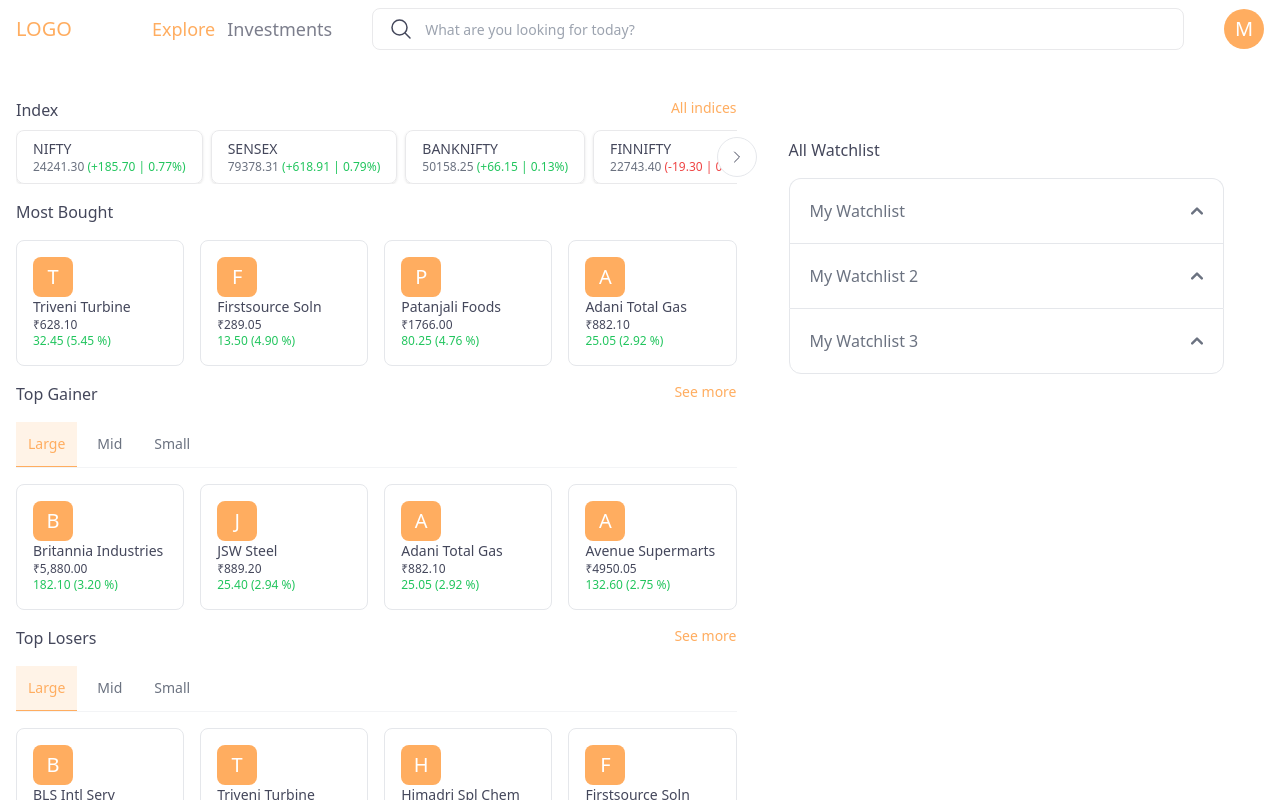
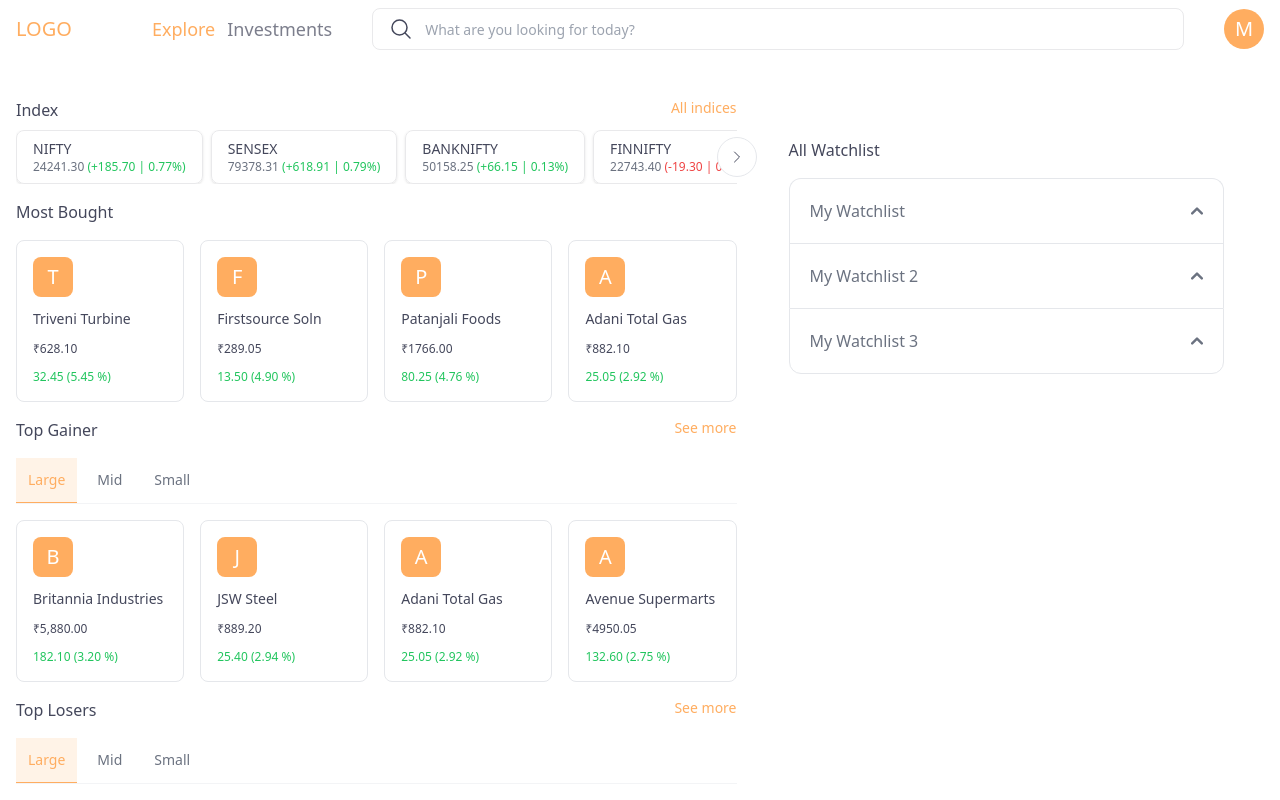
Before and after one commit to mohit-meritorious/trade-front-end, a React (Create React App) app: page /stock/explore in a window 1280 px wide. Shown: the top 800 px of the page. Built offline with nearby package versions, Linux system fonts and the light colour scheme.

Commit message:
space adjusted

```diff
--- a/src/components/stock/StockCard.jsx
+++ b/src/components/stock/StockCard.jsx
@@ -12,8 +12,8 @@
   symbol,
 }) {
   return (
-    <li className="p-4 space-y-3 border rounded-lg">
-      <Link to={"/stocks/" + symbol}>
+    <li className="p-4 border rounded-lg">
+      <Link to={"/stocks/" + symbol} className="space-y-3">
         <StockProfile companyName={companyName} />
         <h4 className="text-sm">{companyName}</h4>
         <div className="text-xs">{stockPrice}</div>
```
